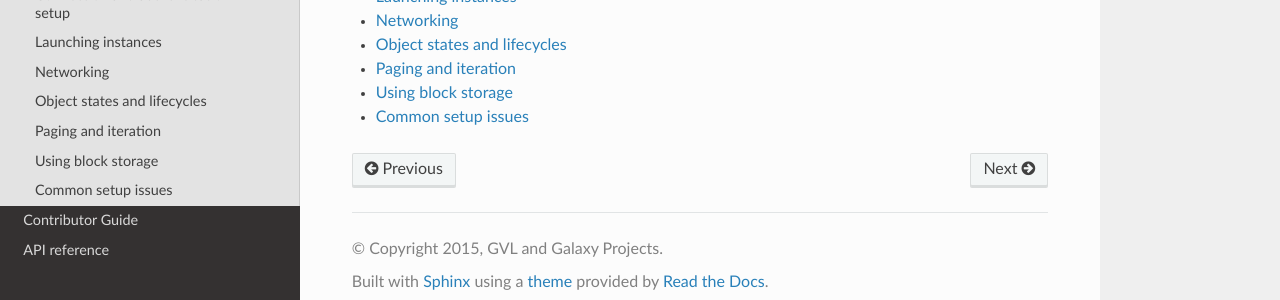
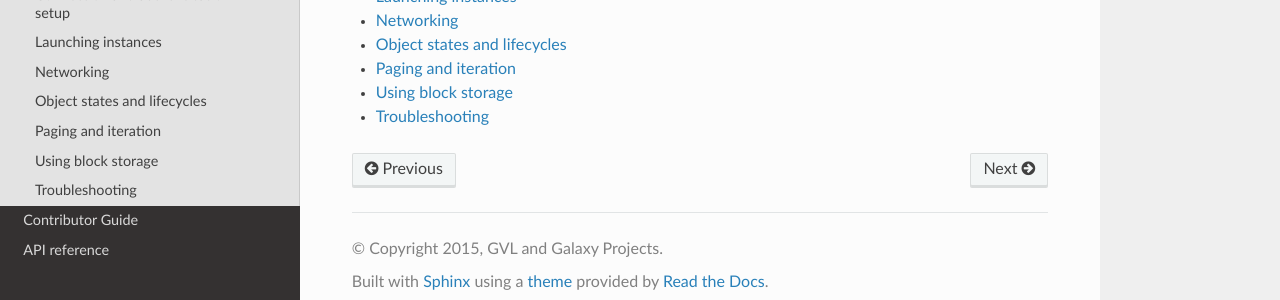
Before and after one commit to CloudVE/cloudbridge, a Sphinx documentation site: the page built from docs/topics/overview.rst, in a window 1280 px wide. Shown: the part 271-571 px from the top of the page. Built offline with Sphinx 7.4.7 and the Read the Docs theme 2.0.0, drawn with Linux system fonts in a browser that asks for light colours.

Commit message:
Rename troubleshooting docs page

```diff
--- a/docs/topics/overview.rst
+++ b/docs/topics/overview.rst
@@ -12,4 +12,4 @@ Introductions to all the key parts of CloudBridge you'll need to know:
     Object states and lifecycles <object_lifecycles.rst>
     Paging and iteration <paging_and_iteration.rst>
     Using block storage <block_storage.rst>
-    Common setup issues <common_setup_issues.rst>
+    Troubleshooting <troubleshooting.rst>
```
Also changed, not shown: docs/topics/troubleshooting.rst (renamed from docs/topics/common_setup_issues.rst).
